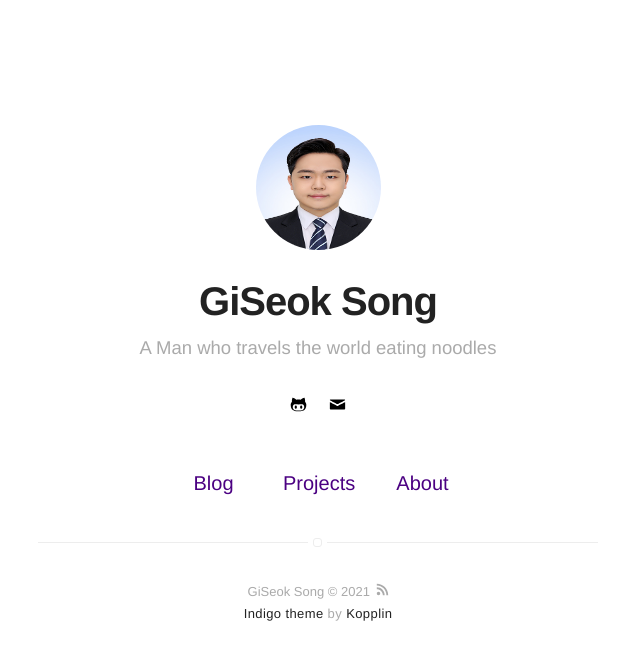
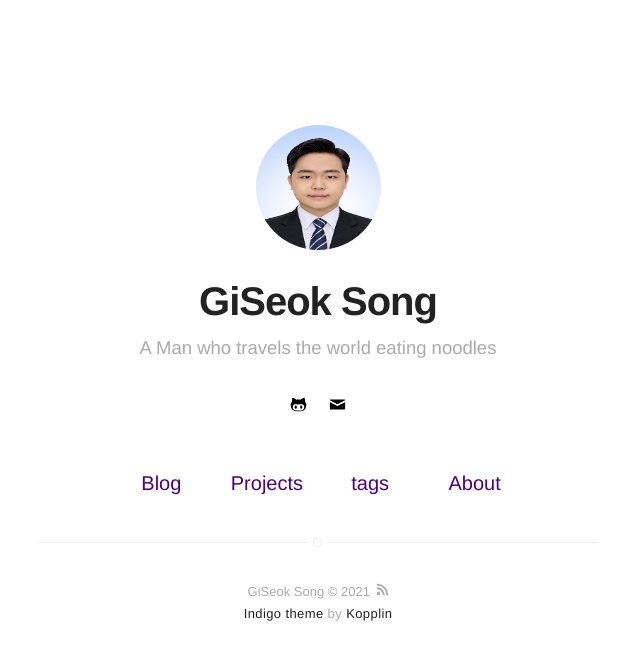
Before and after one commit to Song014/Song014.github.io, a Jekyll site: the page built from index.html, in a window 1280 px wide. Shown: the top 660 px of the page, without its empty margins (322-962 px from the left). Built offline with Jekyll 4.4.1, drawn with Linux system fonts in a browser that asks for light colours.

Commit message:
Update nav.html

```diff
--- a/_includes/nav.html
+++ b/_includes/nav.html
@@ -22,6 +22,14 @@
             {% endif %}
         {% endif %}
 
+        {% if site.projects == true %}
+            {% if page.title != "tags" %}
+                <li class="item">
+                    <a class="link" href="{{ site.url }}/tags">tags</a>
+                </li>
+            {% endif %}
+        {% endif %}
+
         {% if site.about == true %}
             {% if page.title != "About" %}
                 <li class="item">
```
